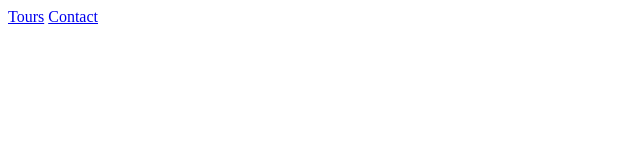
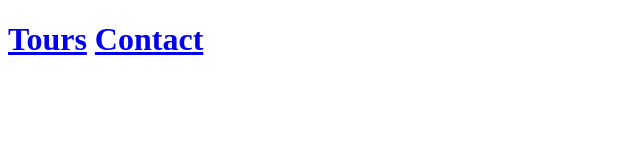
Before and after one commit to XiaanB/IT5017D-Web-Concepts.github.io, a plain HTML site: page Assesment 2/Vs1/Index.html in a window 1280 px wide. Shown: the whole page, without its empty margins (0-640 px from the left). Drawn offline with Linux system fonts and the light colour scheme.

Commit message:
page links updated

```diff
--- a/Assesment 2/Vs1/Index.html
+++ b/Assesment 2/Vs1/Index.html
@@ -4,10 +4,10 @@
 	<meta charset="utf-8">
 	<meta name="viewport" content="width=device-width, initial-scale=1">
 	<title>Home</title>
+	<h1><a href="Tours.html">Tours</a> <a href="Contact.html">Contact</a></h1>
 </head>
 <body>
-	<a href="Tours.html">Tours</a>
-	<a href="Contact.html">Contact</a>
+
 
 </body>
 </html>
```
Also changed, not shown: Assesment 2/Vs1/Tours.html (+2 -2 lines).
